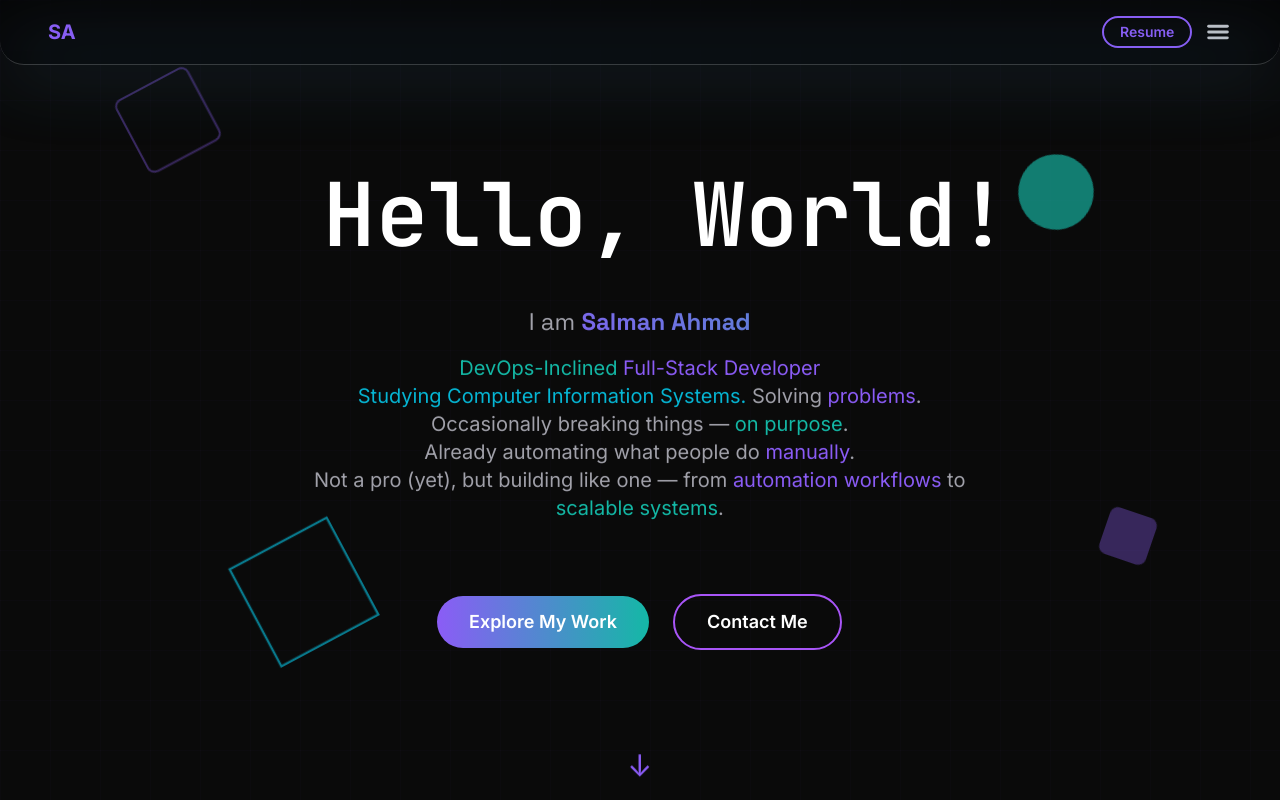
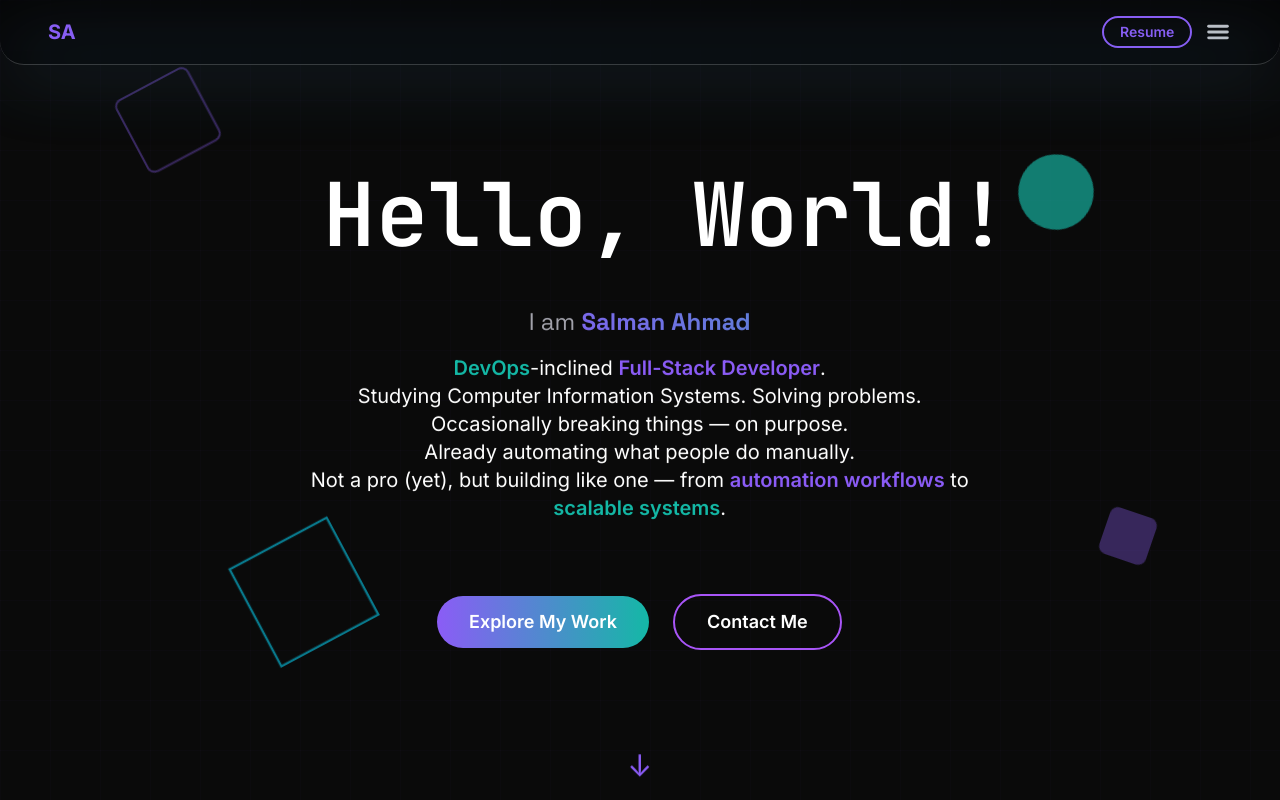
Before and after one commit to InfamousMorningstar/SAportfolio, a Next.js app: page / in a window 1280 px wide. Shown: the top 800 px of the page. Built offline with nearby package versions, Linux system fonts and the light colour scheme.

Commit message:
feat(hero): update description and gradient for name, color highlights for key nouns only

```diff
--- a/src/components/Hero.tsx
+++ b/src/components/Hero.tsx
@@ -265,15 +265,13 @@ export default function Hero() {
         >
           <h2 className="text-xl md:text-2xl text-muted mb-4 font-head">
             I am{' '}
-            <span className="gradient-text font-bold font-head">
-              Salman Ahmad
-            </span>
+            <span className="gradient-text font-bold font-head">Salman Ahmad</span>
           </h2>
-          <p className="text-lg md:text-xl text-muted max-w-2xl mx-auto leading-relaxed">
-            <span className="text-accent2">DevOps-Inclined</span> <span className="text-accent">Full-Stack Developer</span><br />
-            <span className="text-secondary">Studying Computer Information Systems.</span> Solving <span className="text-accent">problems</span>. Occasionally breaking things — <span className="text-accent2">on purpose</span>.<br />
-            Already automating what people do <span className="text-accent">manually</span>.<br />
-            Not a pro (yet), but building like one — from <span className="text-accent">automation workflows</span> to <span className="text-accent2">scalable systems</span>.
+          <p className="text-lg md:text-xl text-foreground max-w-2xl mx-auto leading-relaxed">
+            <span className="text-accent2 font-semibold">DevOps</span>-inclined <span className="text-accent font-semibold">Full-Stack Developer</span>.<br />
+            Studying Computer Information Systems. Solving problems. Occasionally breaking things — on purpose.<br />
+            Already automating what people do manually.<br />
+            Not a pro (yet), but building like one — from <span className="text-accent font-semibold">automation workflows</span> to <span className="text-accent2 font-semibold">scalable systems</span>.
           </p>
         </motion.div>
 
```
